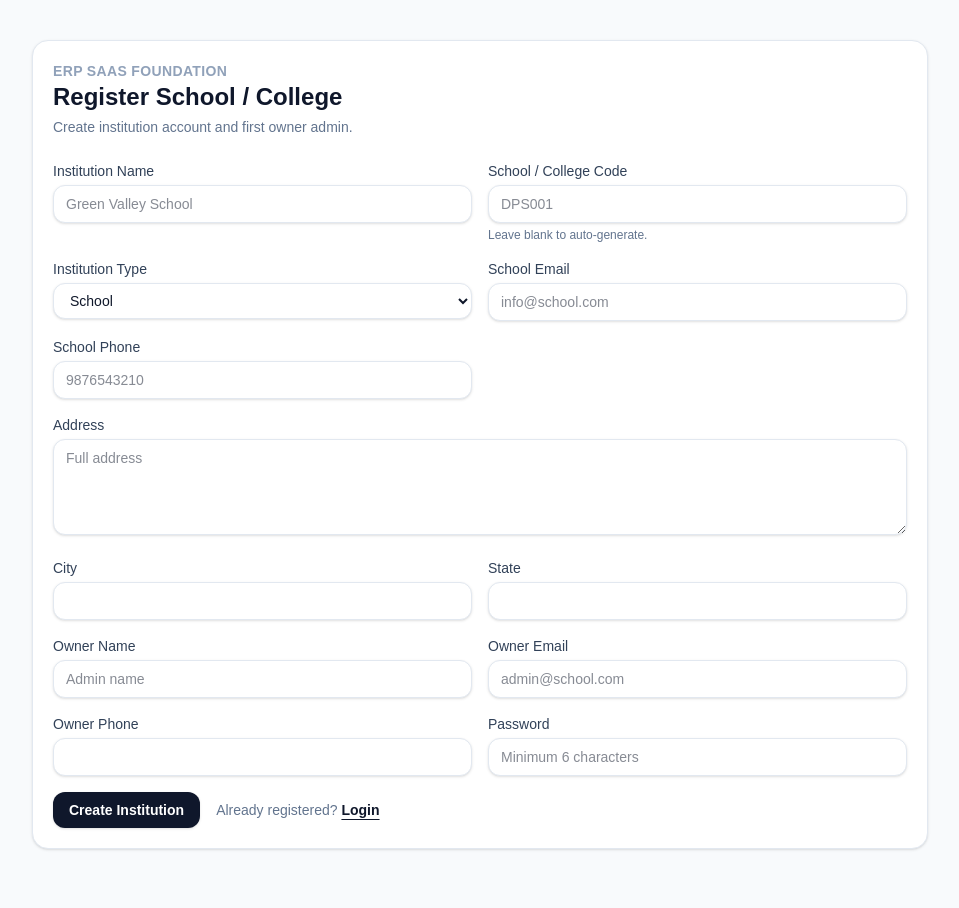
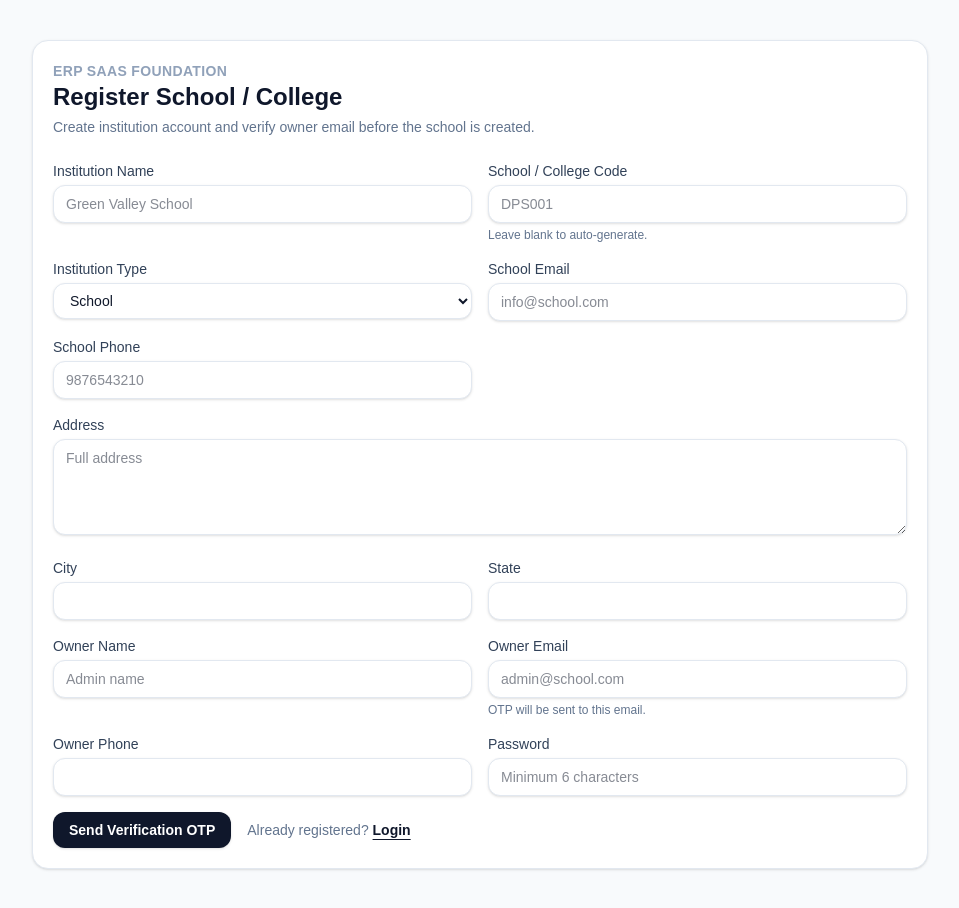
Before and after one commit to Finsocial123/ERP_system, a Next.js app in the folder frontend/: page /register-school in a window 1280 px wide. Shown: the whole page, without its empty margins (160-1119 px from the left). Built offline with nearby package versions, Linux system fonts and the light colour scheme; no server answers.

Commit message:
improve frontend

```diff
--- a/frontend/app/forgot-password/page.tsx
+++ b/frontend/app/forgot-password/page.tsx
@@ -42,21 +42,22 @@ export default function ForgotPasswordPage() {
       <Card className="w-full max-w-md">
         <p className="text-sm font-semibold uppercase tracking-wide text-slate-400">School ERP</p>
         <h1 className="text-2xl font-bold text-slate-900">Forgot Password</h1>
-        <p className="mt-1 text-sm text-slate-500">Enter your school code and login ID. In production this will send email/SMS reset instructions.</p>
+        <p className="mt-1 text-sm text-slate-500">Enter your school code and login ID. A secure password reset link will be sent to the registered email.</p>
         <form onSubmit={submit} className="mt-6 space-y-4">
           <div><Label>School / College Code</Label><Input value={schoolCode} onChange={(e) => setSchoolCode(e.target.value.toUpperCase())} required placeholder="DPS001" /></div>
           <div><Label>Email / Employee ID / Admission No.</Label><Input value={loginId} onChange={(e) => setLoginId(e.target.value)} required placeholder="EMP102 or STU2026001" /></div>
           {error && <p className="rounded-xl bg-red-50 px-3 py-2 text-sm text-red-700">{error}</p>}
-          <Button type="submit" disabled={loading} className="w-full">{loading ? "Generating..." : "Generate Reset Link"}</Button>
+          <Button type="submit" disabled={loading} className="w-full">{loading ? "Sending..." : "Send Reset Link"}</Button>
         </form>
         {response && (
           <div className="mt-5 rounded-xl bg-green-50 p-4 text-sm text-green-800">
             <p>{response.message}</p>
             {response.reset_token && (
               <div className="mt-3 rounded-lg bg-white p-3 text-slate-700">
-                <p className="font-semibold">Dev reset token:</p>
+                <p className="font-semibold">Debug reset token:</p>
                 <p className="break-all text-xs">{response.reset_token}</p>
                 <Link href={`/reset-password?token=${response.reset_token}`} className="mt-2 inline-block font-semibold underline underline-offset-4">Open reset page</Link>
+                <p className="mt-2 text-xs text-slate-500">Set EMAIL_OTP_DEBUG=false after SMTP is configured.</p>
               </div>
             )}
           </div>
--- a/frontend/app/register-school/page.tsx
+++ b/frontend/app/register-school/page.tsx
@@ -7,10 +7,20 @@ import { apiFetch, saveAuth } from "@/lib/api";
 import type { AuthResponse } from "@/types";
 import { AuthLink, Button, Card, Input, Label, Textarea } from "@/components/ui";
 
+type OtpResponse = {
+  message: string;
+  owner_email: string;
+  expires_in_minutes: number;
+  debug_otp?: string | null;
+};
+
 export default function RegisterSchoolPage() {
   const router = useRouter();
   const [loading, setLoading] = useState(false);
+  const [verifying, setVerifying] = useState(false);
   const [error, setError] = useState("");
+  const [otpResponse, setOtpResponse] = useState<OtpResponse | null>(null);
+  const [otp, setOtp] = useState("");
   const [form, setForm] = useState({
     school_name: "",
     institution_type: "school",
@@ -29,22 +39,41 @@ export default function RegisterSchoolPage() {
 
   const update = (key: string, value: string) => setForm((prev) => ({ ...prev, [key]: value }));
 
-  const register = async (e: React.FormEvent) => {
+  const requestOtp = async (e: React.FormEvent) => {
     e.preventDefault();
     setLoading(true);
     setError("");
+    setOtpResponse(null);
     try {
       const payload = Object.fromEntries(Object.entries(form).map(([key, value]) => [key, value || null]));
-      const data = await apiFetch<AuthResponse>("/auth/register-school", {
+      const data = await apiFetch<OtpResponse>("/auth/register-school", {
         method: "POST",
         body: JSON.stringify(payload),
+      });
+      setOtpResponse(data);
+      setOtp("");
+    } catch (err) {
+      setError(err instanceof Error ? err.message : "Registration failed");
+    } finally {
+      setLoading(false);
+    }
+  };
+
+  const verifyOtp = async (e: React.FormEvent) => {
+    e.preventDefault();
+    setVerifying(true);
+    setError("");
+    try {
+      const data = await apiFetch<AuthResponse>("/auth/verify-school-registration", {
+        method: "POST",
+        body: JSON.stringify({ owner_email: form.owner_email, otp }),
       });
       saveAuth(data);
       router.replace("/dashboard");
     } catch (err) {
-      setError(err instanceof Error ? err.message : "Registration failed");
+      setError(err instanceof Error ? err.message : "OTP verification failed");
     } finally {
-      setLoading(false);
+      setVerifying(false);
     }
   };
 
@@ -54,10 +83,11 @@ export default function RegisterSchoolPage() {
         <div className="mb-6">
           <p className="text-sm font-semibold uppercase tracking-wide text-slate-400">ERP SaaS Foundation</p>
           <h1 className="text-2xl font-bold text-slate-900">Register School / College</h1>
-          <p className="mt-1 text-sm text-slate-500">Create institution account and first owner admin.</p>
+          <p className="mt-1 text-sm text-slate-500">Create institution account and verify owner email before the school is created.</p>
         </div>
 
-        <form onSubmit={register} className="grid gap-4 md:grid-cols-2">
+        {!otpResponse ? (
+          <form onSubmit={requestOtp} className="grid gap-4 md:grid-cols-2">
             <div>
               <Label>Institution Name</Label>
               <Input value={form.school_name} onChange={(e) => update("school_name", e.target.value)} required placeholder="Green Valley School" />
@@ -101,6 +131,7 @@ export default function RegisterSchoolPage() {
             <div>
               <Label>Owner Email</Label>
               <Input type="email" value={form.owner_email} onChange={(e) => update("owner_email", e.target.value)} required placeholder="admin@school.com" />
+              <p className="mt-1 text-xs text-slate-500">OTP will be sent to this email.</p>
             </div>
             <div>
               <Label>Owner Phone</Label>
@@ -114,10 +145,36 @@ export default function RegisterSchoolPage() {
             {error && <p className="rounded-xl bg-red-50 px-3 py-2 text-sm text-red-700 md:col-span-2">{error}</p>}
 
             <div className="flex items-center gap-4 md:col-span-2">
-            <Button type="submit" disabled={loading}>{loading ? "Creating..." : "Create Institution"}</Button>
+              <Button type="submit" disabled={loading}>{loading ? "Sending OTP..." : "Send Verification OTP"}</Button>
               <p className="text-sm text-slate-500">Already registered? <AuthLink href="/login">Login</AuthLink></p>
             </div>
           </form>
+        ) : (
+          <form onSubmit={verifyOtp} className="mx-auto max-w-md space-y-4 rounded-2xl border border-slate-200 bg-white p-5">
+            <div>
+              <h2 className="text-lg font-bold text-slate-900">Verify owner email</h2>
+              <p className="mt-1 text-sm text-slate-500">{otpResponse.message}</p>
+              <p className="mt-1 text-xs text-slate-500">Email: {otpResponse.owner_email}</p>
+            </div>
+            <div>
+              <Label>Enter OTP</Label>
+              <Input value={otp} onChange={(e) => setOtp(e.target.value.replace(/\D/g, "").slice(0, 6))} required placeholder="6 digit OTP" />
+              <p className="mt-1 text-xs text-slate-500">OTP expires in {otpResponse.expires_in_minutes} minutes.</p>
+            </div>
+            {otpResponse.debug_otp && (
+              <div className="rounded-xl bg-amber-50 p-3 text-sm text-amber-800">
+                <p className="font-semibold">Debug OTP:</p>
+                <p className="text-lg tracking-[0.25em]">{otpResponse.debug_otp}</p>
+                <p className="mt-1 text-xs">Set EMAIL_OTP_DEBUG=false after SMTP is configured.</p>
+              </div>
+            )}
+            {error && <p className="rounded-xl bg-red-50 px-3 py-2 text-sm text-red-700">{error}</p>}
+            <Button type="submit" disabled={verifying} className="w-full">{verifying ? "Verifying..." : "Verify & Create Institution"}</Button>
+            <button type="button" onClick={() => setOtpResponse(null)} className="w-full text-sm font-semibold text-slate-600 underline underline-offset-4">
+              Edit registration details
+            </button>
+          </form>
+        )}
       </Card>
     </main>
   );
--- a/frontend/app/reset-password/page.tsx
+++ b/frontend/app/reset-password/page.tsx
@@ -43,8 +43,9 @@ export default function ResetPasswordPage() {
       <Card className="w-full max-w-md">
         <p className="text-sm font-semibold uppercase tracking-wide text-slate-400">School ERP</p>
         <h1 className="text-2xl font-bold text-slate-900">Reset Password</h1>
+        <p className="mt-1 text-sm text-slate-500">Use the secure reset link sent to your registered email.</p>
         <form onSubmit={submit} className="mt-6 space-y-4">
-          <div><Label>Reset Token</Label><Input value={token} onChange={(e) => setToken(e.target.value)} required /></div>
+          <div><Label>Reset Link Token</Label><Input value={token} onChange={(e) => setToken(e.target.value)} required /></div>
           <div><Label>New Password</Label><Input type="password" value={newPassword} onChange={(e) => setNewPassword(e.target.value)} required minLength={6} /></div>
           <div><Label>Confirm New Password</Label><Input type="password" value={confirmPassword} onChange={(e) => setConfirmPassword(e.target.value)} required minLength={6} /></div>
           {error && <p className="rounded-xl bg-red-50 px-3 py-2 text-sm text-red-700">{error}</p>}
```
Lines whose indentation alone changed are shown as unchanged.
